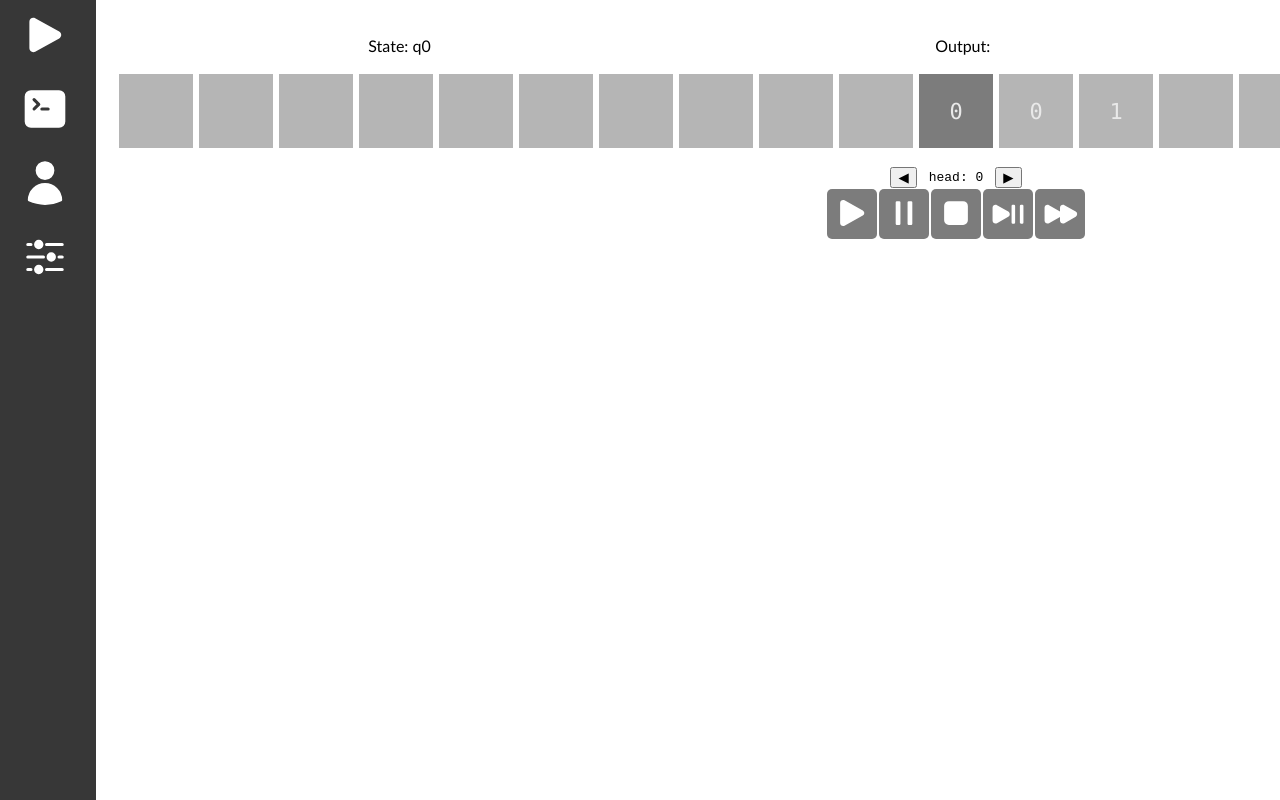
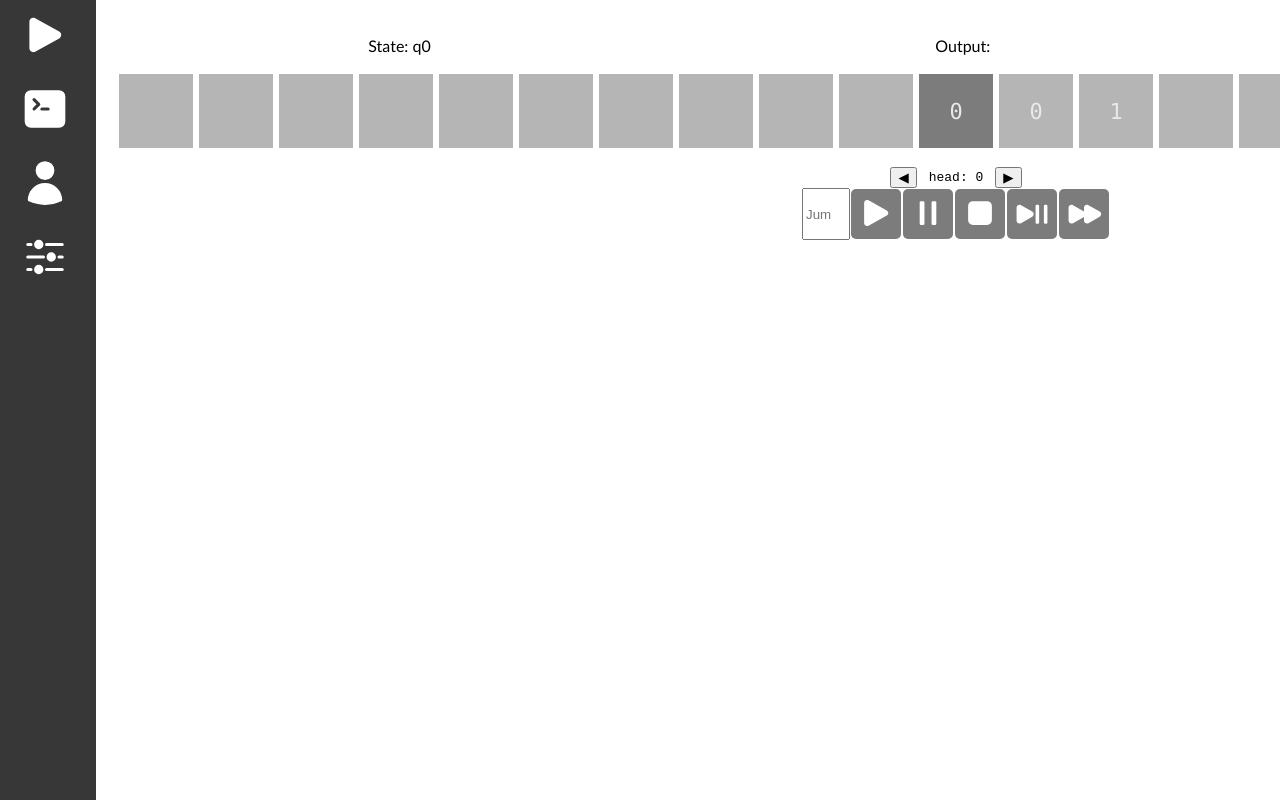
Before and after one commit to Haranana/Turing-Machine-Simulator-Frontend, a React (Vite) app: page / in a window 1280 px wide. Shown: the top 800 px of the page. Built offline with nearby package versions, Linux system fonts and the light colour scheme.

Commit message:
added jump input

```diff
--- a/src/features/Tape/Tape.tsx
+++ b/src/features/Tape/Tape.tsx
@@ -18,6 +18,9 @@ export const TapeView = ({ tapeState, radius = 10, cellPx = 80, animateMs = 800
   const [tapeValues, setTapeValues] = useState<Map<number, TapeSymbol>>(
     tapeState.tape
   );
+
+  // Krok do którego użytkownik chce skoczyc
+  let jumpToRef = useRef<number | null>(null);
 
   // Przesunięcie wizualne taśmy (px). 0 oznacza “wyrównane”.
   const [offsetPx, setOffsetPx] = useState<number>(0);
@@ -483,6 +486,7 @@ export const TapeView = ({ tapeState, radius = 10, cellPx = 80, animateMs = 800
       </div>
 
       <div className="simulation-controls">
+        <input className="JumpToInput" type="number" min={0} max={simulation==null? 0 : simulation.steps.length} placeholder="Jump to" onChange={(e)=>{jumpToRef.current=parseInt(e.target.value)}}></input>
         <button className="simulation-controls-button" onClick={playSimulation}>
           <PlayIcon />
         </button>
@@ -497,7 +501,7 @@ export const TapeView = ({ tapeState, radius = 10, cellPx = 80, animateMs = 800
         </button>
 
         <div className="simulation-jump">
-          <button className="simulation-controls-button simulation-jump-button" onClick={()=>{jumpToSimulation(0)}}>
+          <button className="simulation-controls-button simulation-jump-button" onClick={()=>{if(jumpToRef.current) jumpToSimulation(jumpToRef.current)}}>
             <ForwardIcon />
           </button>
         </div>
```
